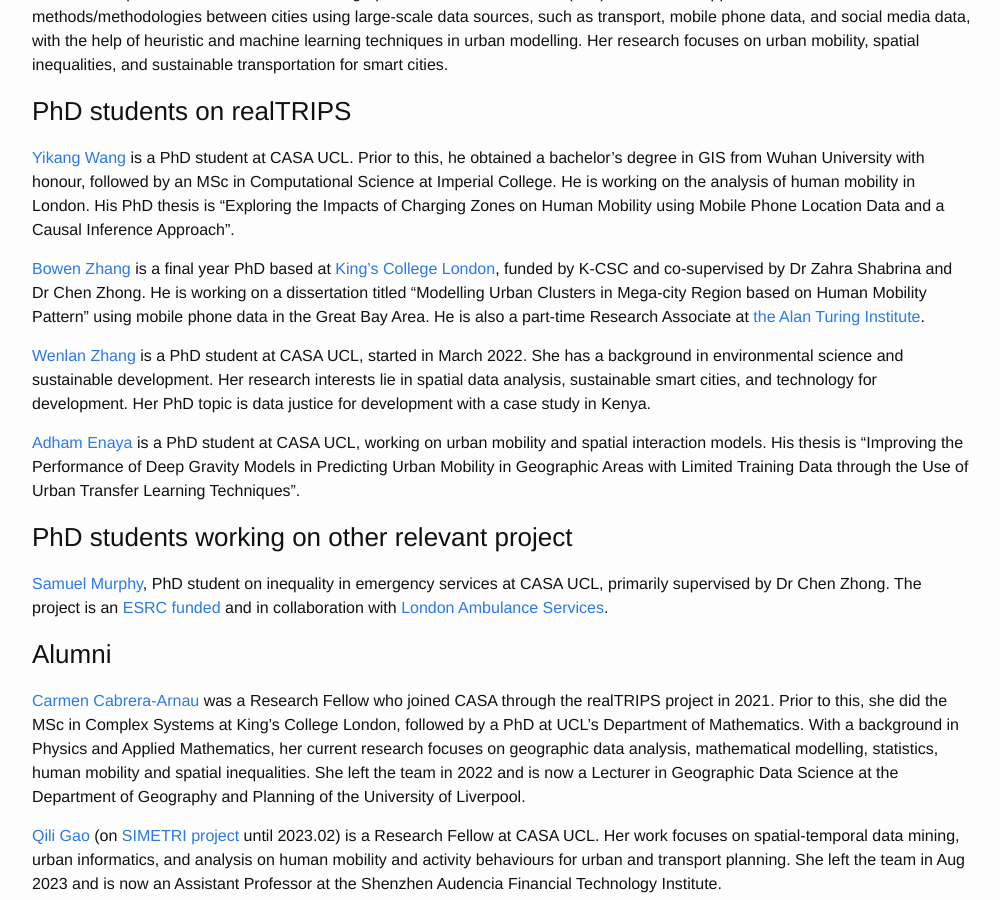
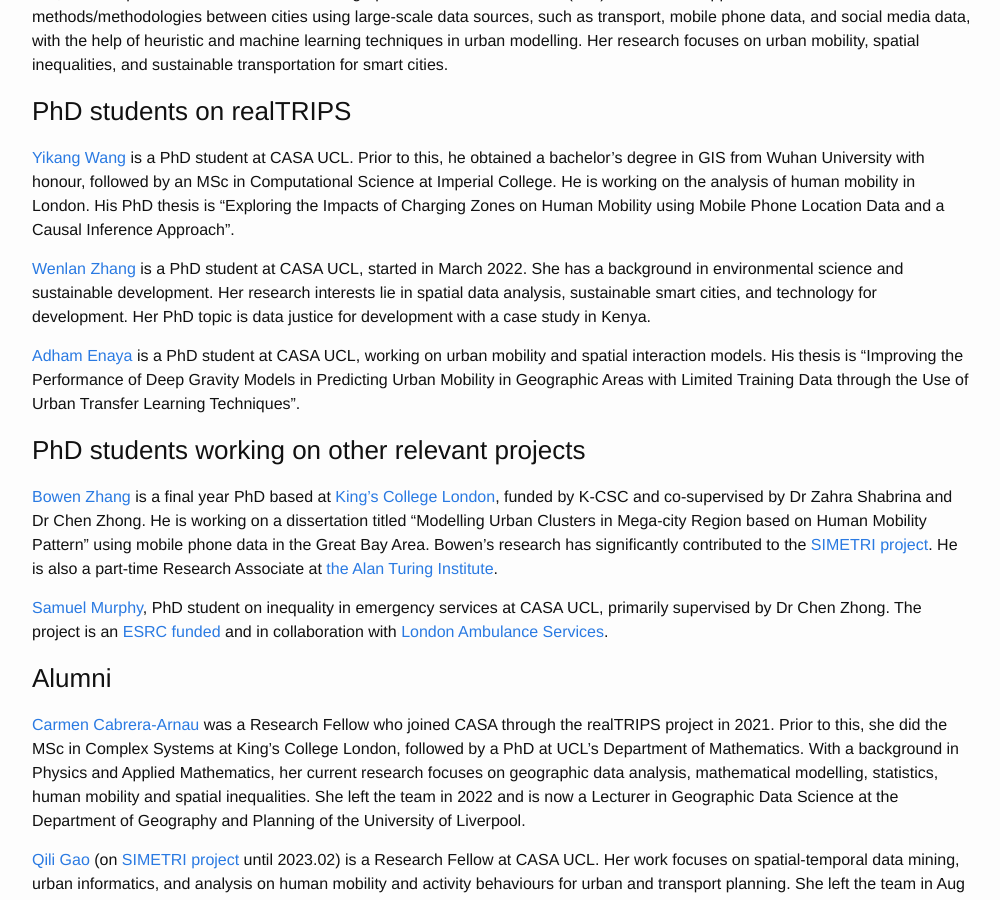
Before and after one commit to c-zhong-ucl-ac-uk/realTRIPS, a Jekyll site: the page built from team.md, in a window 1280 px wide and 900 px high, scrolled down 406 px. Shown: the whole window, without its empty margins (138-1138 px from the left). Built offline with Jekyll 4.4.1, drawn with Linux system fonts in a browser that asks for light colours; our own code applies the rules of GitHub Pages for plain Markdown files.

Commit message:
Update team.md

```diff
--- a/team.md
+++ b/team.md
@@ -16,13 +16,14 @@
 
 [Yikang Wang](https://yikang.site/) is a PhD student at CASA UCL. Prior to this, he obtained a bachelor’s degree in GIS from Wuhan University with honour, followed by an MSc in Computational Science at Imperial College. He is working on the analysis of human mobility in London. His PhD thesis is "Exploring the Impacts of Charging Zones on Human Mobility using Mobile Phone Location Data and a Causal Inference Approach".
 
-[Bowen Zhang](https://bowenzhang.org/) is a final year PhD based at [King's College London](https://www.kcl.ac.uk/geography), funded by K-CSC and co-supervised by Dr Zahra Shabrina and Dr Chen Zhong. He is working on a dissertation titled “Modelling Urban Clusters in Mega-city Region based on Human Mobility Pattern” using mobile phone data in the Great Bay Area. He is also a part-time Research Associate at [the Alan Turing Institute](https://www.turing.ac.uk/).
-
 [Wenlan Zhang](http://www.zhangwenlan.com/) is a PhD student at CASA UCL, started in March 2022. She has a background in environmental science and sustainable development. Her research interests lie in spatial data analysis, sustainable smart cities, and technology for development. Her PhD topic is data justice for development with a case study in Kenya.
 
 [Adham Enaya](https://www.ucl.ac.uk/bartlett/casa/adham-enaya) is a PhD student at CASA UCL, working on urban mobility and spatial interaction models. His thesis is "Improving the Performance of Deep Gravity Models in Predicting Urban Mobility in Geographic Areas with Limited Training Data through the Use of Urban Transfer Learning Techniques".
 
-### PhD students working on other relevant project
+### PhD students working on other relevant projects
+
+[Bowen Zhang](https://bowenzhang.org/) is a final year PhD based at [King's College London](https://www.kcl.ac.uk/geography), funded by K-CSC and co-supervised by Dr Zahra Shabrina and Dr Chen Zhong. He is working on a dissertation titled “Modelling Urban Clusters in Mega-city Region based on Human Mobility Pattern” using mobile phone data in the Great Bay Area. Bowen's research has significantly contributed to the [SIMETRI project](https://simetri.uk/about-the-project). He is also a part-time Research Associate at [the Alan Turing Institute](https://www.turing.ac.uk/).
+
 [Samuel Murphy](https://www.linkedin.com/in/sam-murphy-4a8570171/?originalSubdomain=uk), PhD student on inequality in emergency services at CASA UCL, primarily supervised by Dr Chen Zhong. The project is an [ESRC funded](https://ubel-dtp.ac.uk/) and in collaboration with [London Ambulance Services](https://www.londonambulance.nhs.uk/).
 
 ### Alumni
```
